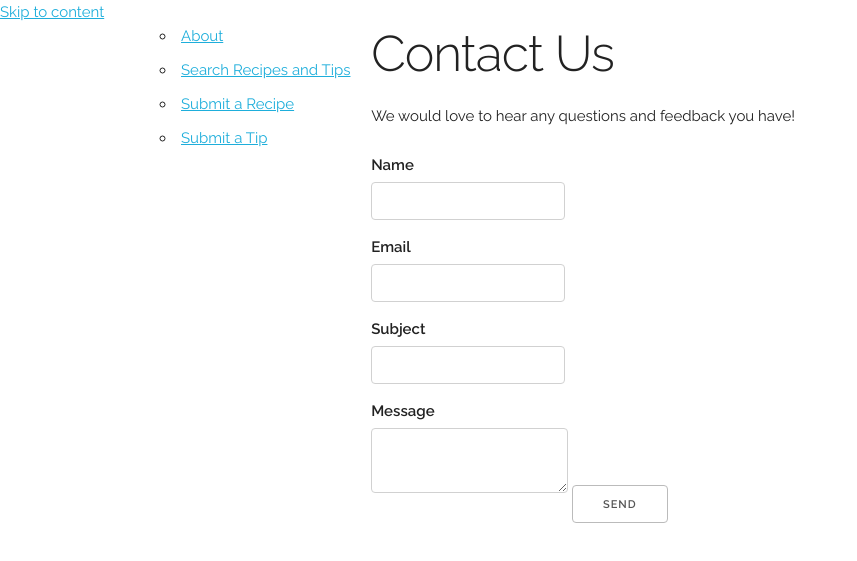
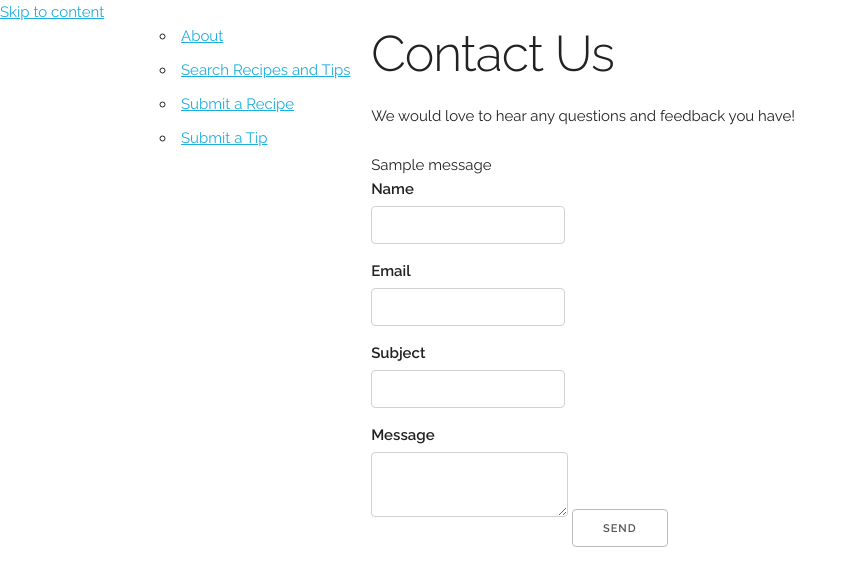
Before and after one commit to arianaolson419/AccessibleCooking, a Flask app: page /contact in a window 1280 px wide. Shown: the top 561 px of the page, without its empty margins (0-857 px from the left). Run offline with Flask 2, Linux system fonts and the light colour scheme; one stand-in notice (Sample message) is shown.

Commit message:
emails contact form data

```diff
--- a/app/__init__.py
+++ b/app/__init__.py
@@ -9,6 +9,11 @@ app = Flask(__name__)
 app.config['MONGOALCHEMY_CONNECTION_STRING'] = os.environ.get("MONGODB_URI", 'mongodb://localhost')
 app.config['MONGOALCHEMY_DATABASE'] = 'heroku_q47p17zb'
 app.config['SECRET_KEY'] = os.environ.get("SECRET_KEY", '1')
+app.config["MAIL_SERVER"] = "smtp.gmail.com"
+app.config["MAIL_PORT"] = 465
+app.config["MAIL_USE_SSL"] = True
+app.config["MAIL_USERNAME"] = os.environ.get("EMAIL", None)
+app.config["MAIL_PASSWORD"] = os.environ.get("EMAIL_PASS", None)
 
 db = MongoAlchemy(app)
 
--- a/app/routes.py
+++ b/app/routes.py
@@ -1,4 +1,5 @@
 from flask import flash, render_template, jsonify, request, redirect
+from flask_mail import Message, Mail
 from app.document_models.recipe_documents import Recipe
 from app.document_models.tip_documents import Tip
 from app.forms import RecipeSearchForm, ContactForm
@@ -120,6 +121,9 @@ def specific_tip(tip_id):
     tip = Tip.query.get_or_404(tip_id)
     return render_template('tip_template.html', tip=tip)
 
+mail = Mail()
+mail.init_app(app)
+
 @app.route('/contact', methods=['GET', 'POST'])
 def contact():
     form = ContactForm(request.form)
@@ -127,5 +131,16 @@ def contact():
         if form.validate()==False:
             return render_template('contact.html', form=form)
         else:
-            return "Thank you!"
+            msg = Message(form.subject.data, sender=app.config["MAIL_USERNAME"], recipients=[app.config["MAIL_USERNAME"]])
+            msg.body = """
+            From: %s <%s>
+            %s
+            """ % (form.name.data, form.email.data, form.message.data)
+            try:
+                mail.send(msg)
+                flash("Message sent! Thank you!")
+                return render_template('contact.html', form=ContactForm())
+            except AssertionError:
+                flash("There was an error in sending the data. Deepest Apologies :(")
+                return render_template('contact.html', form=form)
     return render_template('contact.html', form=form)
--- a/app/templates/contact.html
+++ b/app/templates/contact.html
@@ -12,6 +12,9 @@
       </p>
       {% for field, message in form.errors.items() %}
         <div class="flash">{{ message[0] }}</div>
+      {% endfor %}
+      {% for message in get_flashed_messages() %}
+        <div class="flash">{{ message }}</div>
       {% endfor %}
       <form method=post>
 
```
Also changed, not shown: 2 other files.
